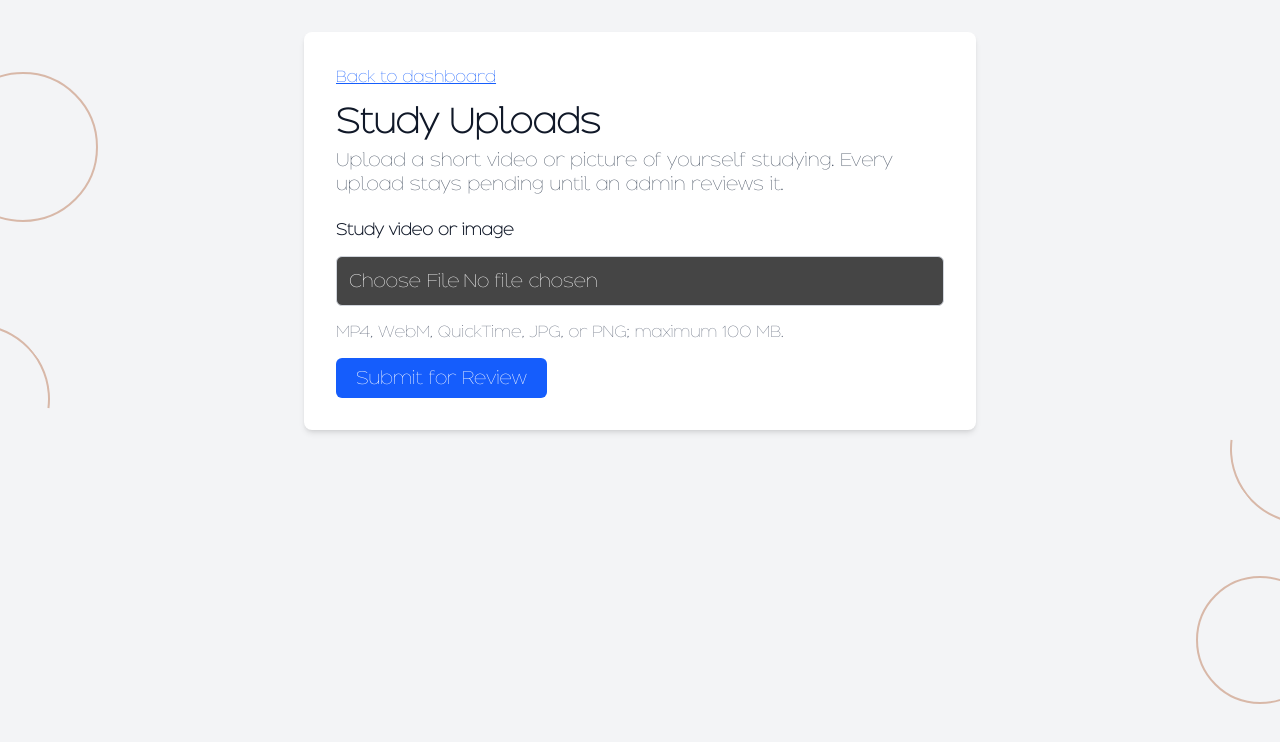
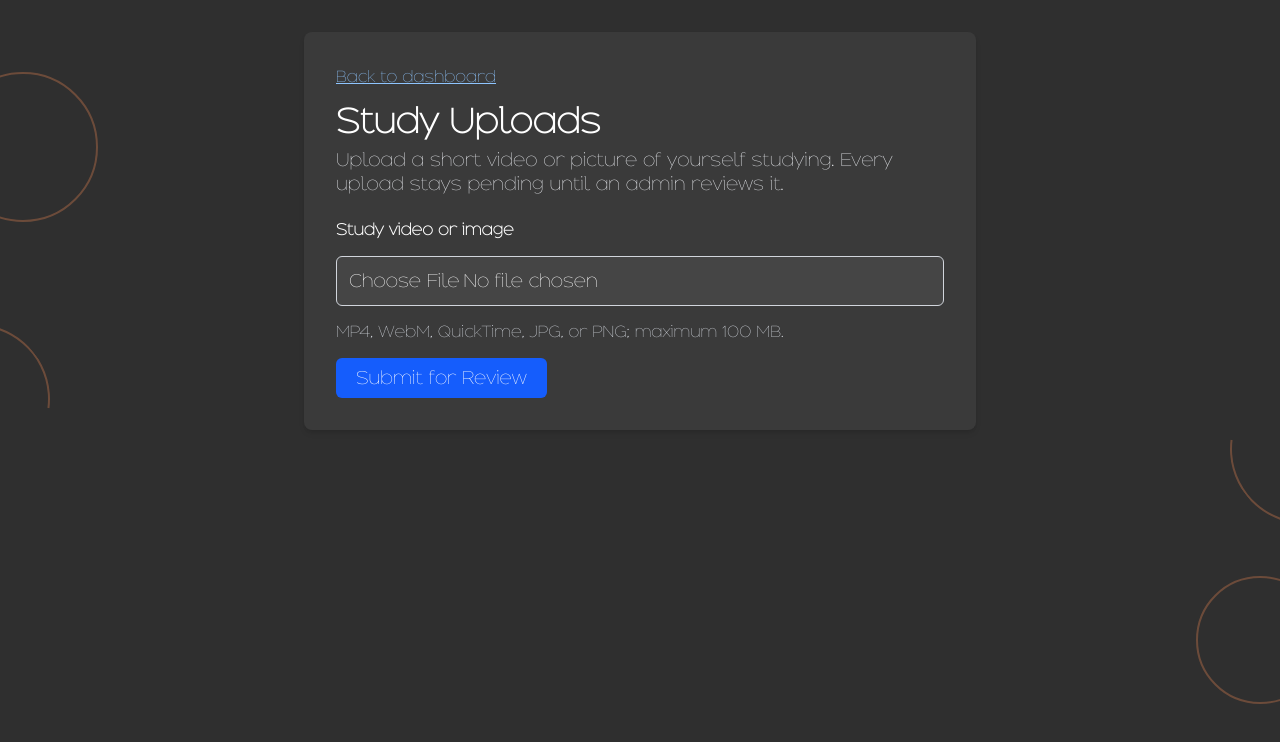
Before and after one commit to odxcode/study-app, a Next.js app: page /uploads in a window 1280 px wide. Shown: the top 742 px of the page. Built offline with nearby package versions, Linux system fonts and the light colour scheme; no server answers.

Commit message:
Match upload page dark theme

```diff
--- a/app/uploads/page.tsx
+++ b/app/uploads/page.tsx
@@ -80,13 +80,13 @@ export default function UploadsPage() {
   };
 
   return (
-    <main className="min-h-screen bg-gray-100 p-8 text-gray-900">
-      <div className="mx-auto max-w-2xl rounded-lg bg-white p-8 shadow-md">
-        <a href="/dashboard" className="text-sm text-blue-600 underline">
+    <main className="min-h-screen bg-[#2f2f2f] p-8 text-white">
+      <div className="mx-auto max-w-2xl rounded-lg bg-[#3a3a3a] p-8 shadow-md">
+        <a href="/dashboard" className="text-sm text-blue-300 underline">
           Back to dashboard
         </a>
         <h1 className="mt-4 text-3xl font-bold">Study Uploads</h1>
-        <p className="mt-2 text-gray-600">
+        <p className="mt-2 text-gray-200">
           Upload a short video or picture of yourself studying. Every upload stays pending until an admin reviews it.
         </p>
 
@@ -101,7 +101,7 @@ export default function UploadsPage() {
             onChange={handleFileChange}
             className="block w-full rounded-md border border-gray-300 p-3"
           />
-          <p className="text-sm text-gray-500">MP4, WebM, QuickTime, JPG, or PNG; maximum 100 MB.</p>
+          <p className="text-sm text-gray-300">MP4, WebM, QuickTime, JPG, or PNG; maximum 100 MB.</p>
           <button
             type="submit"
             disabled={isUploading}
@@ -111,7 +111,7 @@ export default function UploadsPage() {
           </button>
         </form>
 
-        {message && <p className="mt-5 font-medium text-blue-700">{message}</p>}
+        {message && <p className="mt-5 font-medium text-blue-300">{message}</p>}
       </div>
     </main>
   );
```
